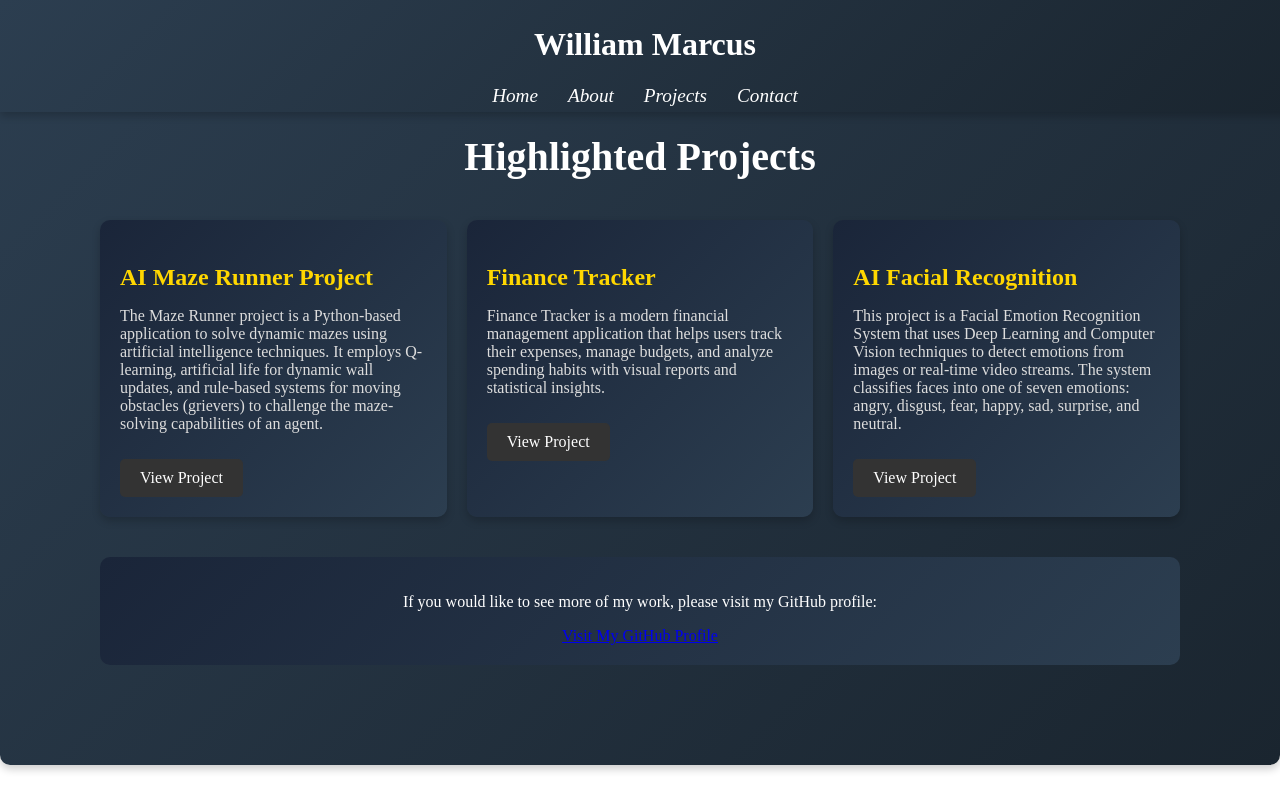
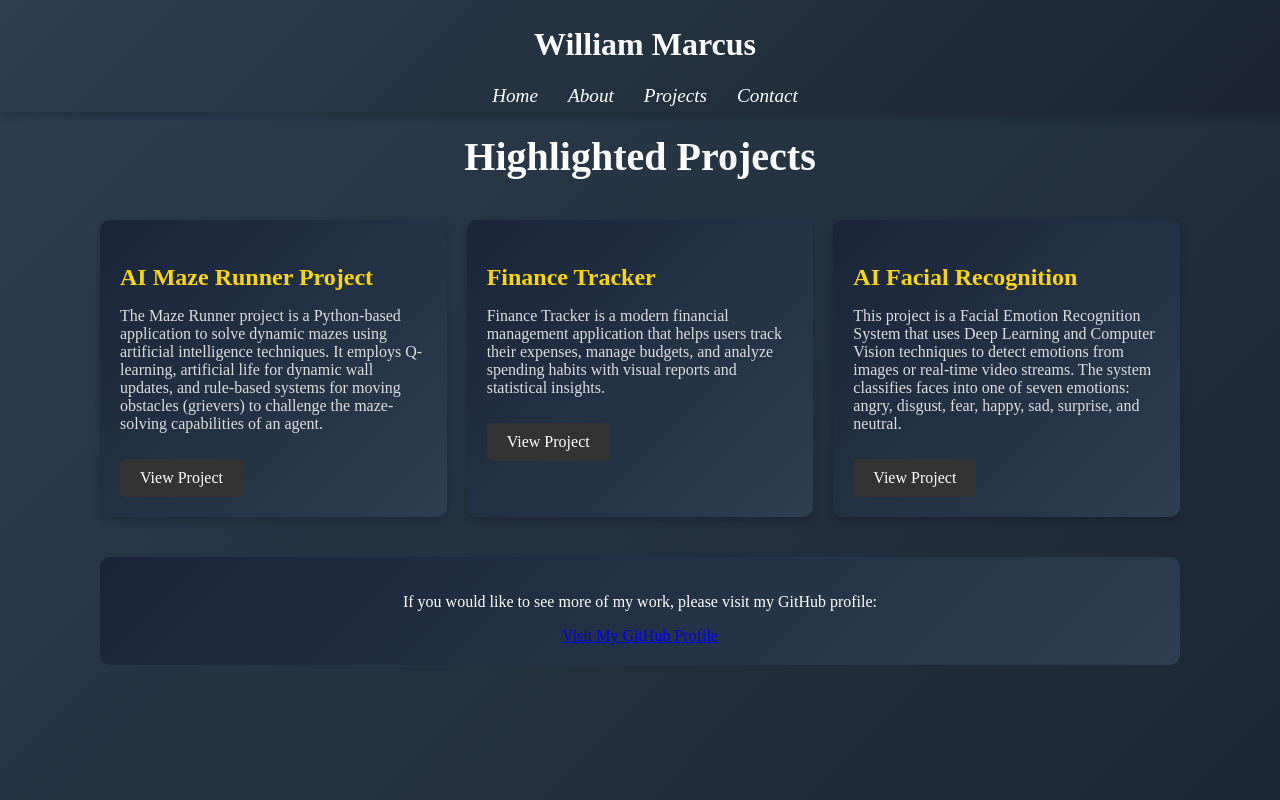
Before and after one commit to WillMarcuss/Website, a React (Create React App) app: page /projects in a window 1280 px wide. Shown: the top 800 px of the page. Built offline with nearby package versions, Linux system fonts and the light colour scheme.

Commit message:
Added min height on projects page

```diff
--- a/src/pages/Projects.module.css
+++ b/src/pages/Projects.module.css
@@ -9,6 +9,7 @@
   color: #fff;
   border-radius: 10px;
   box-shadow: 0 4px 8px rgba(0, 0, 0, 0.2);
+  min-height: 100vh; /* 👈 ensures full-screen height */
 }
 
 .projects-heading {
```
